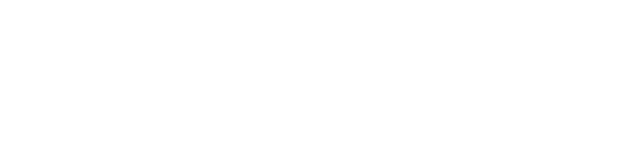
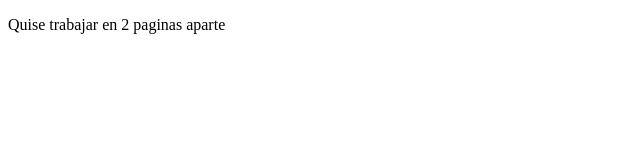
Before and after one commit to LuisAM512/PreEntrega2-Arrieche, a plain HTML site: page index.html in a window 1280 px wide. Shown: the whole page, without its empty margins (0-640 px from the left). Drawn offline with Linux system fonts and the light colour scheme.

Commit message:
modifacion final

```diff
--- a/index.html
+++ b/index.html
@@ -3,9 +3,9 @@
 <head>
     <meta charset="UTF-8">
     <meta name="viewport" content="width=device-width, initial-scale=1.0">
-    <title>Document</title>
+    <title>INICIO</title>
 </head>
 <body>
-
+    <p>Quise trabajar en 2 paginas aparte</p>
 </body>
 </html>
```
